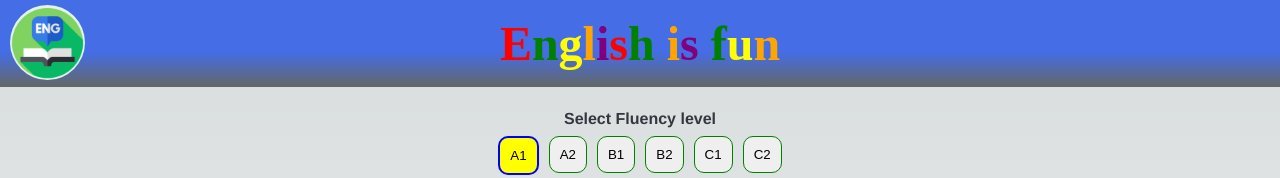
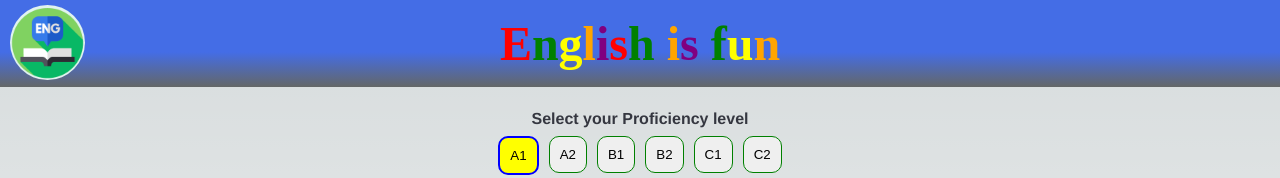
Before and after one commit to yasinabdmahmood/english-is-fun, a Next.js app: page / in a window 1280 px wide. Shown: the top 178 px of the page. Built offline with nearby package versions, Linux system fonts and the light colour scheme; a web font is replaced by a local one.

Commit message:
Change a text on the page

```diff
--- a/pages/index.js
+++ b/pages/index.js
@@ -106,7 +106,7 @@ export default function Home() {
       </nav>
       <main className={styles.main}>
         <div className={styles["levels-container"]}>
-          <h4>Select Fluency level</h4>
+          <h4>Select your Proficiency level</h4>
           <ul className={styles["levels"]}>
             {options.map(option => (
             <li key={option}   >
```
